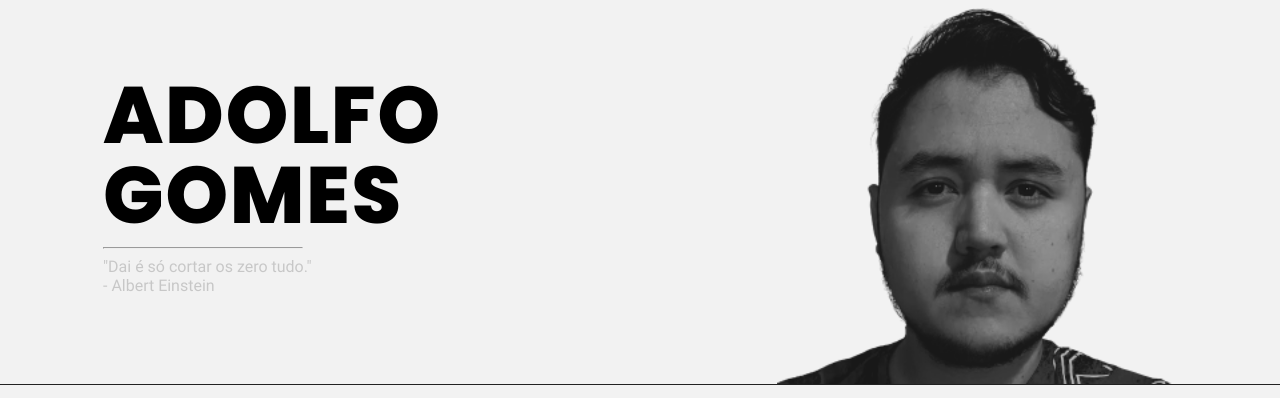
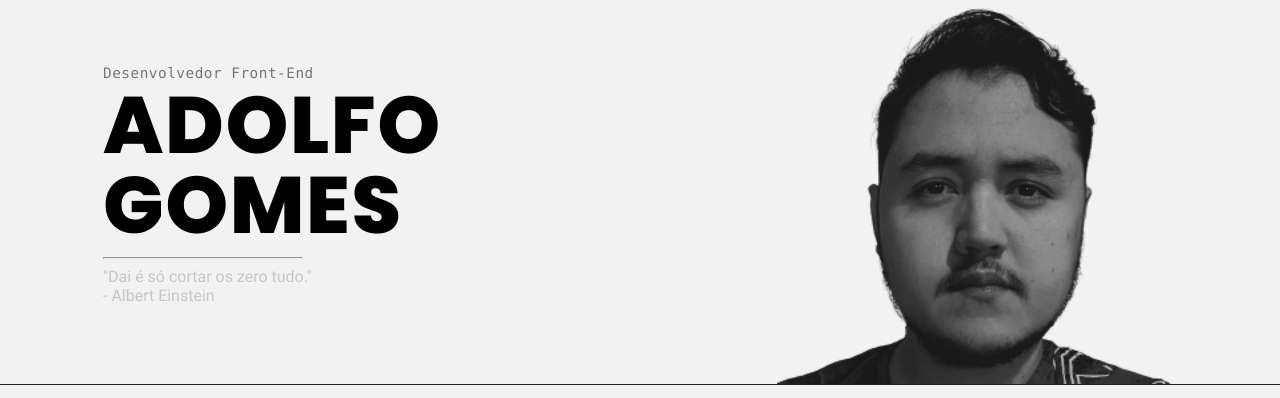
Before and after one commit to starzlocker/portfolio, a plain HTML site: page index.html in a window 1280 px wide. Shown: the top 398 px of the page. Drawn offline with Linux system fonts and the light colour scheme.

Commit message:
Att do título

```diff
--- a/index.html
+++ b/index.html
@@ -11,6 +11,7 @@
   <header>
     <div class="header-container">
       <div class="title">
+        <p class="title-p">Desenvolvedor Front-End</p>
         <h1>ADOLFO <span>GOMES</span></h1>
         <hr>
         <div id="fraseEfeito">
@@ -78,7 +79,7 @@
     </section>
     <section class="about-container">
       <article id="about">
-        <h2>Para sempre,<br>um aluno</h2>
+        <h2>Para sempre,<br>um estudante</h2>
         <div class="description">
           <p>Oi, tudo bom?</p>
           <p>Sou um desenvolvedor front-end <em>em desenvolvimento</em>, apaixonado pelo assunto e estudando bastante!</p>
--- a/style.css
+++ b/style.css
@@ -135,6 +135,14 @@ header {
   width: 50%;
   min-width: 150px;
   max-width: 320px;
+}
+
+.title-p {
+  font-family: 'consolas', monospace;
+  font-size: .9rem;
+  color: rgb(118, 118, 118);
+  margin-bottom: .2rem;
+  letter-spacing: .5px;
 }
 
 #fraseEfeito p{
```
